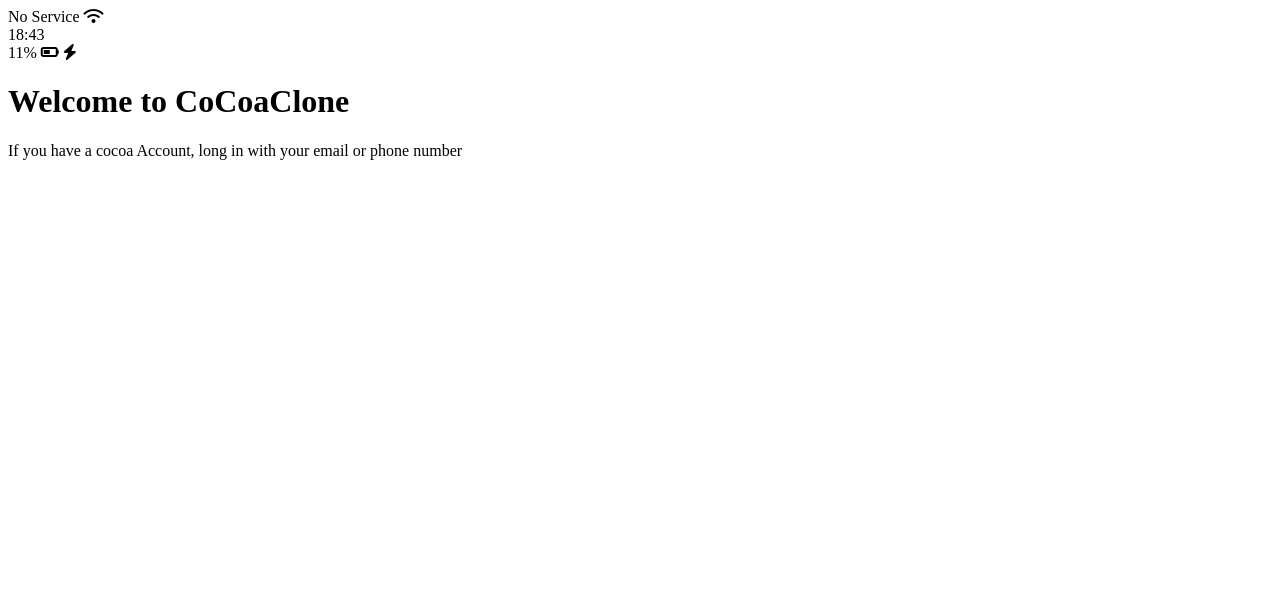
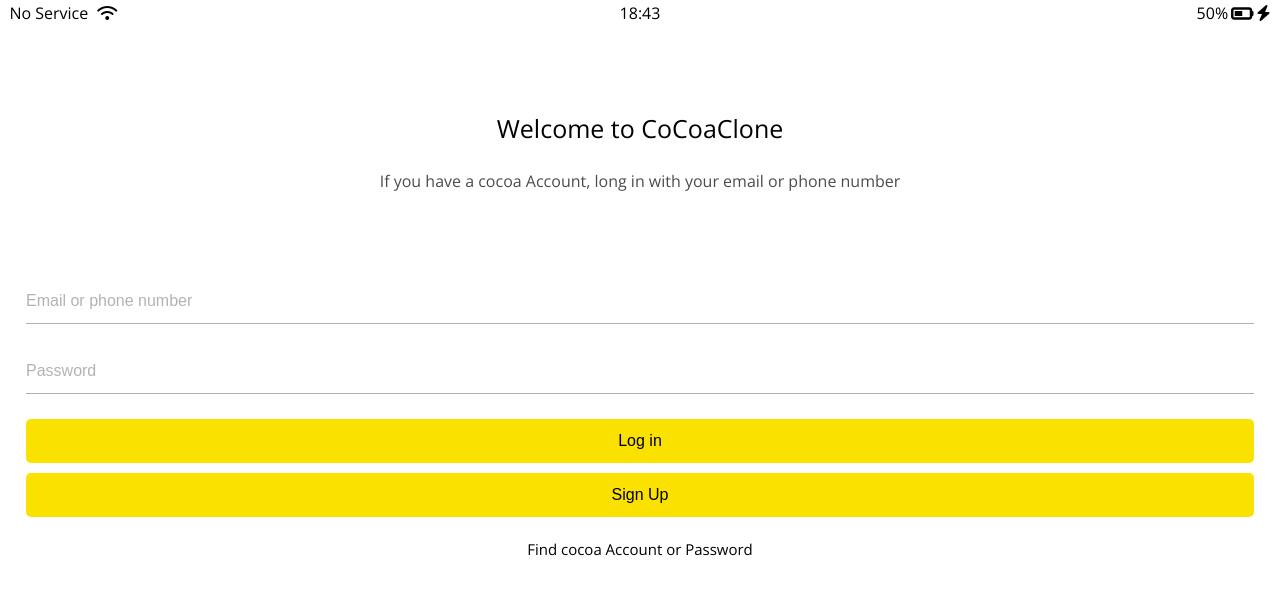
Before and after one commit to lee-tae-eon/cocoaClone, a plain HTML site: page index.html in a window 1280 px wide. Drawn offline with nearby package versions, Linux system fonts and the light colour scheme.

Commit message:
first page

```diff
--- /dev/null
+++ b/css/components/status-bar.css
@@ -0,0 +1,23 @@
+.status-bar {
+  display: flex;
+  justify-content: center;
+  padding: 5px 3px;
+}
+.status-bar__column {
+  width: 33%;
+}
+.status-bar__column:first-child span {
+  margin-right: 5px;
+}
+.status-bar__column:nth-child(2) {
+  display: flex;
+  justify-content: center;
+}
+.status-bar__column:last-child {
+  display: flex;
+  justify-content: flex-end;
+  align-items: center;
+}
+.status-bar__column .fa-battery-half {
+  margin: 0px 3px;
+}
--- /dev/null
+++ b/css/reset.css
@@ -0,0 +1,132 @@
+/* http://meyerweb.com/eric/tools/css/reset/
+   v2.0 | 20110126
+   License: none (public domain)
+*/
+
+html,
+body,
+div,
+span,
+applet,
+object,
+iframe,
+h1,
+h2,
+h3,
+h4,
+h5,
+h6,
+p,
+blockquote,
+pre,
+a,
+abbr,
+acronym,
+address,
+big,
+cite,
+code,
+del,
+dfn,
+em,
+img,
+ins,
+kbd,
+q,
+s,
+samp,
+small,
+strike,
+strong,
+sub,
+sup,
+tt,
+var,
+b,
+u,
+i,
+center,
+dl,
+dt,
+dd,
+ol,
+ul,
+li,
+fieldset,
+form,
+label,
+legend,
+table,
+caption,
+tbody,
+tfoot,
+thead,
+tr,
+th,
+td,
+article,
+aside,
+canvas,
+details,
+embed,
+figure,
+figcaption,
+footer,
+header,
+hgroup,
+menu,
+nav,
+output,
+ruby,
+section,
+summary,
+time,
+mark,
+audio,
+video {
+  margin: 0;
+  padding: 0;
+  border: 0;
+  font-size: 100%;
+  font: inherit;
+  vertical-align: baseline;
+}
+/* HTML5 display-role reset for older browsers */
+article,
+aside,
+details,
+figcaption,
+figure,
+footer,
+header,
+hgroup,
+menu,
+nav,
+section {
+  display: block;
+}
+body {
+  line-height: 1;
+}
+ol,
+ul {
+  list-style: none;
+}
+blockquote,
+q {
+  quotes: none;
+}
+blockquote:before,
+blockquote:after,
+q:before,
+q:after {
+  content: "";
+  content: none;
+}
+table {
+  border-collapse: collapse;
+  border-spacing: 0;
+}
+input:focus {
+  outline: none;
+}
--- /dev/null
+++ b/css/screens/login.css
@@ -0,0 +1,52 @@
+.welcome-header {
+  margin: 90px 0px;
+  text-align: center;
+  display: flex;
+  flex-direction: column;
+  align-items: center;
+}
+.welcome-header_title {
+  margin-bottom: 32px;
+  font-size: 25px;
+}
+.welcome-header_text {
+  width: 60%;
+  opacity: 0.7;
+}
+#login-form {
+  display: flex;
+  flex-direction: column;
+  margin: 0px 26px;
+}
+#login-form input {
+  border: none;
+  padding: 13px 0px;
+  font-size: 16px;
+  margin-bottom: 25px;
+}
+/* 타입이 submit인 요소만 빼고 적용 */
+#login-form input:not([type="submit"]) {
+  border-bottom: 1px solid rgba(0, 0, 0, 0.3);
+  transition: border-color 0.3s ease-in-out;
+}
+#login-form input::placeholder {
+  color: rgba(0, 0, 0, 0.3);
+}
+#login-form input:focus {
+  border-color: var(--yellow);
+}
+#login-form input[type="submit"] {
+  background-color: var(--yellow);
+  cursor: pointer;
+  padding: 13px 0px;
+  border-radius: 5px;
+}
+#login-form input:nth-child(3) {
+  margin-bottom: 10px;
+}
+#login-form a {
+  text-align: center;
+  text-decoration: none;
+  color: inherit; /* inherit - 상속 - 부모로부터 상속된다 */
+  font-size: 15px;
+}
--- /dev/null
+++ b/css/styles.css
@@ -0,0 +1,12 @@
+@import url("https://fonts.googleapis.com/css2?family=Open+Sans:wght@400;600&display=swap");
+@import "reset.css";
+@import "variables.css";
+
+/* Components */
+@import "components/status-bar.css";
+
+/* Screens */
+@import "screens/login.css";
+body {
+  font-family: "Open Sans", sans-serif;
+}
--- /dev/null
+++ b/css/variables.css
@@ -0,0 +1,3 @@
+:root {
+  --yellow: #fae100;
+}
--- a/index.html
+++ b/index.html
@@ -5,6 +5,7 @@
     <meta http-equiv="X-UA-Compatible" content="IE=edge" />
     <meta name="viewport" content="width=device-width, initial-scale=1.0" />
     <title>Welcome to cocoatalk</title>
+    <link rel="stylesheet" href="css/styles.css" />
   </head>
   <body>
     <!-- 먼저 스테이터스 바를 만든다 -->
@@ -19,22 +20,28 @@
         <span>18:43</span>
       </div>
       <div class="status-bar__column">
-        <span>11%</span>
+        <span>50%</span>
         <!-- battery icon -->
-        <i class="fas fa-battery-half"></i>
+        <i class="fas fa-battery-half fa-lg"></i>
         <!-- lightning icon -->
         <i class="fas fa-bolt"></i>
       </div>
     </div>
 
-    <header>
-      <h1>Welcome to CoCoaClone</h1>
-      <p>
+    <header class="welcome-header">
+      <h1 class="welcome-header_title">Welcome to CoCoaClone</h1>
+      <p class="welcome-header_text">
         If you have a cocoa Account, long in with your email or phone number
       </p>
     </header>
 
-    <main></main>
+    <form id="login-form">
+      <input type="text" placeholder="Email or phone number" />
+      <input type="password" placeholder="Password" />
+      <input type="submit" value="Log in" />
+      <input type="submit" value="Sign Up" />
+      <a href="#">Find cocoa Account or Password</a>
+    </form>
 
     <!-- font awesome 아이콘을 사용하기 위한 script -->
     <script
```
